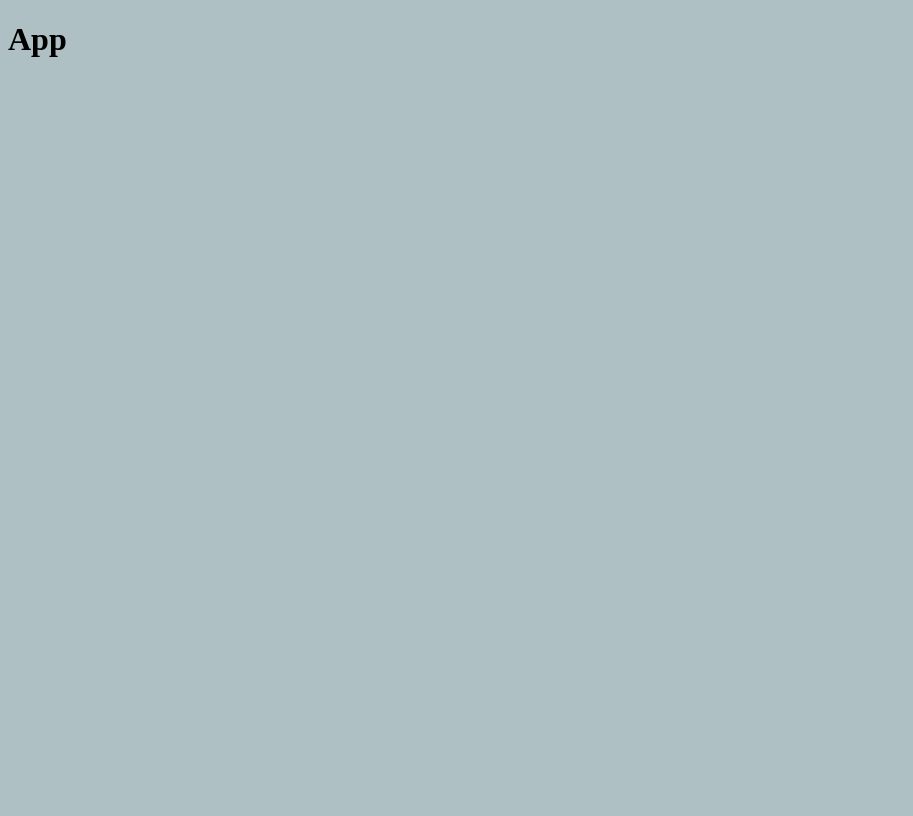
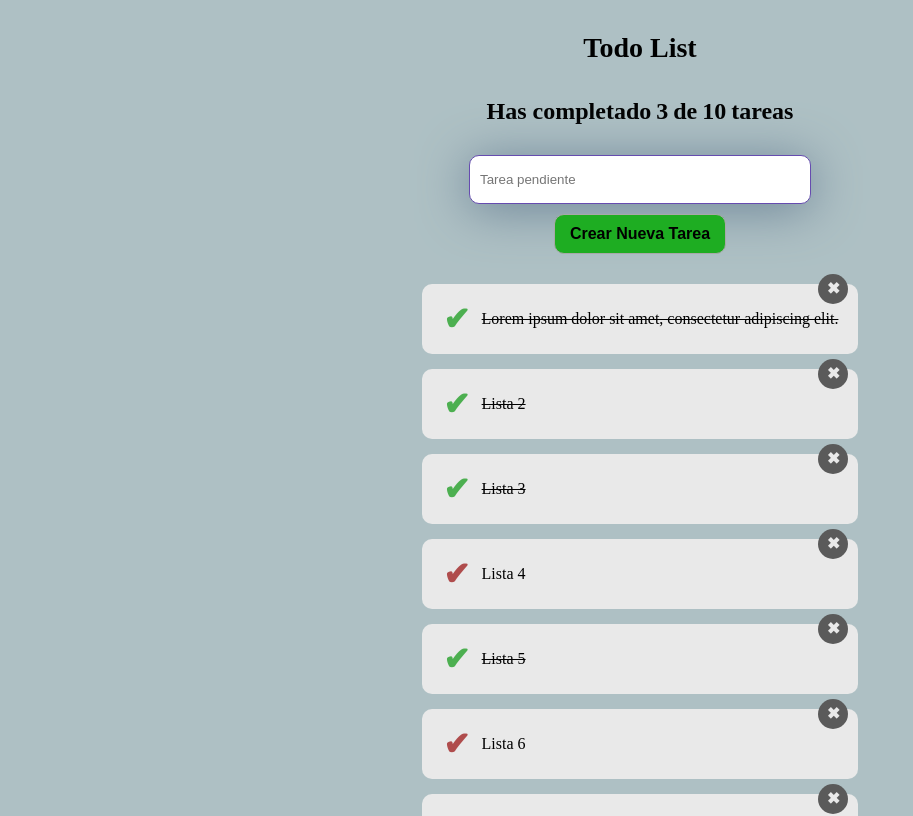
Before and after one commit to dejeloper/todo-list-base, a React (Vite) app: page / in a window 1280 px wide. Shown: the top 816 px of the page, without its empty margins (0-913 px from the left). Built offline with nearby package versions, Linux system fonts and the light colour scheme.

Commit message:
Update App Component

```diff
--- a/src/App.jsx
+++ b/src/App.jsx
@@ -40,7 +40,21 @@ const defaultTodos = [
 function App() {
   return (
     <>
-      <h1>App</h1>
+      <h1 style={{ fontSize: 28, textAlign: "center", margin: 0, padding: 24 }}>
+        Todo List
+      </h1>
+      <TodoCounter completed={3} total={10} />
+
+      <div className="section-todo">
+        <TodoSearch />
+        <CreateTodoButton />
+        <TodoList>
+          {defaultTodos &&
+            defaultTodos.map(({ text, completed }) => (
+              <TodoItem key={text} text={text} completed={completed} />
+            ))}
+        </TodoList>
+      </div>
     </>
   );
 }
```
